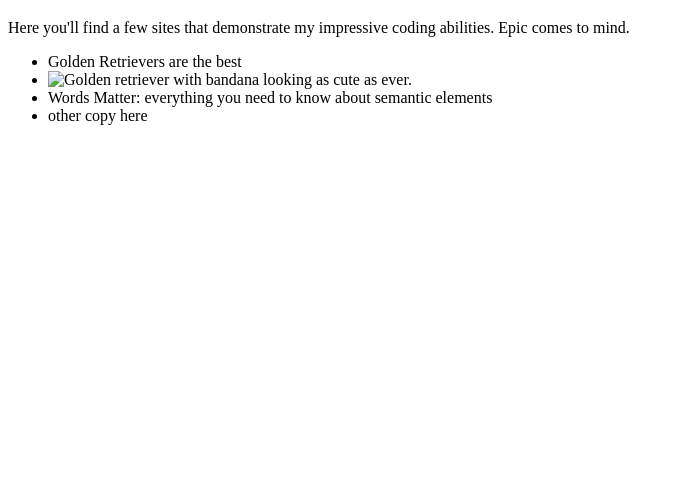
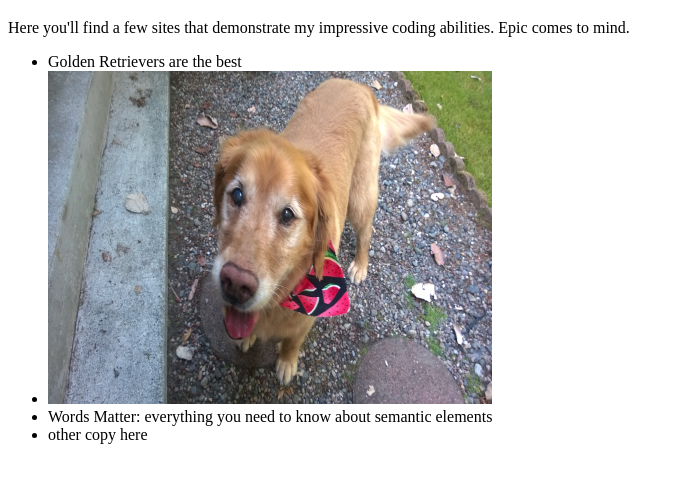
Before and after one commit to MarshaHeaton/portfolio, a plain HTML site: page index.html in a window 1280 px wide. Shown: the part 61-544 px from the top of the page, without its empty margins (0-684 px from the left). Drawn offline with Linux system fonts and the light colour scheme.

Commit message:
fixed image path

```diff
--- a/index.html
+++ b/index.html
@@ -12,7 +12,7 @@
 <p>Here you'll find a few sites that demonstrate my impressive coding abilities. Epic comes to mind.</p>
 <ul>
   <li>Golden Retrievers are the best<li>
-<img src="Max just groomed.JPG" width="444" height="333" alt="Golden retriever with bandana looking as cute as ever.">
+<img src="images/Max just groomed.JPG" width="444" height="333" alt="Golden retriever with bandana looking as cute as ever.">
 
   <li>Words Matter: everything you need to know about semantic elements</li>
   <li>other copy here</li>
```
Also changed, not shown: images/Max just groomed.JPG (added).
